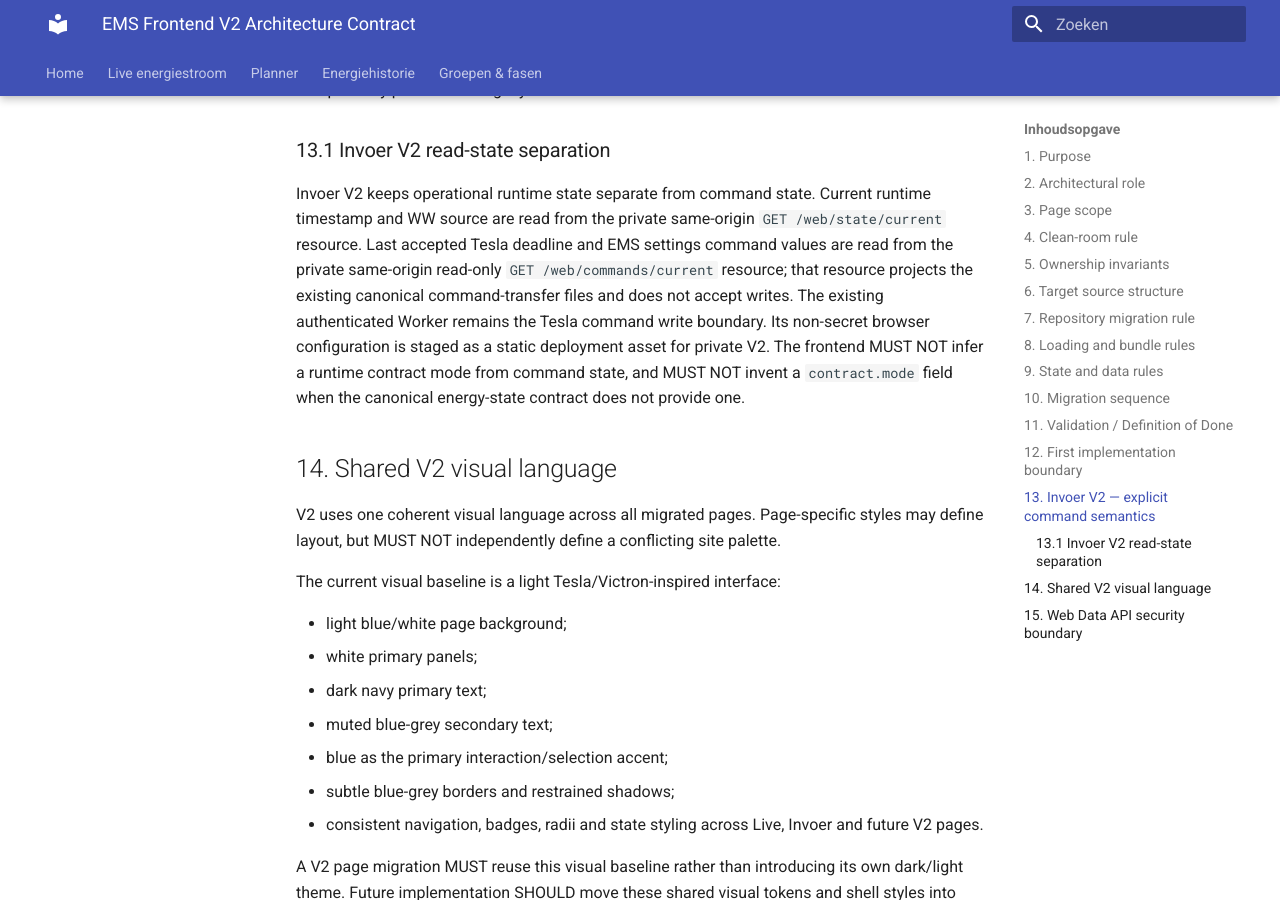
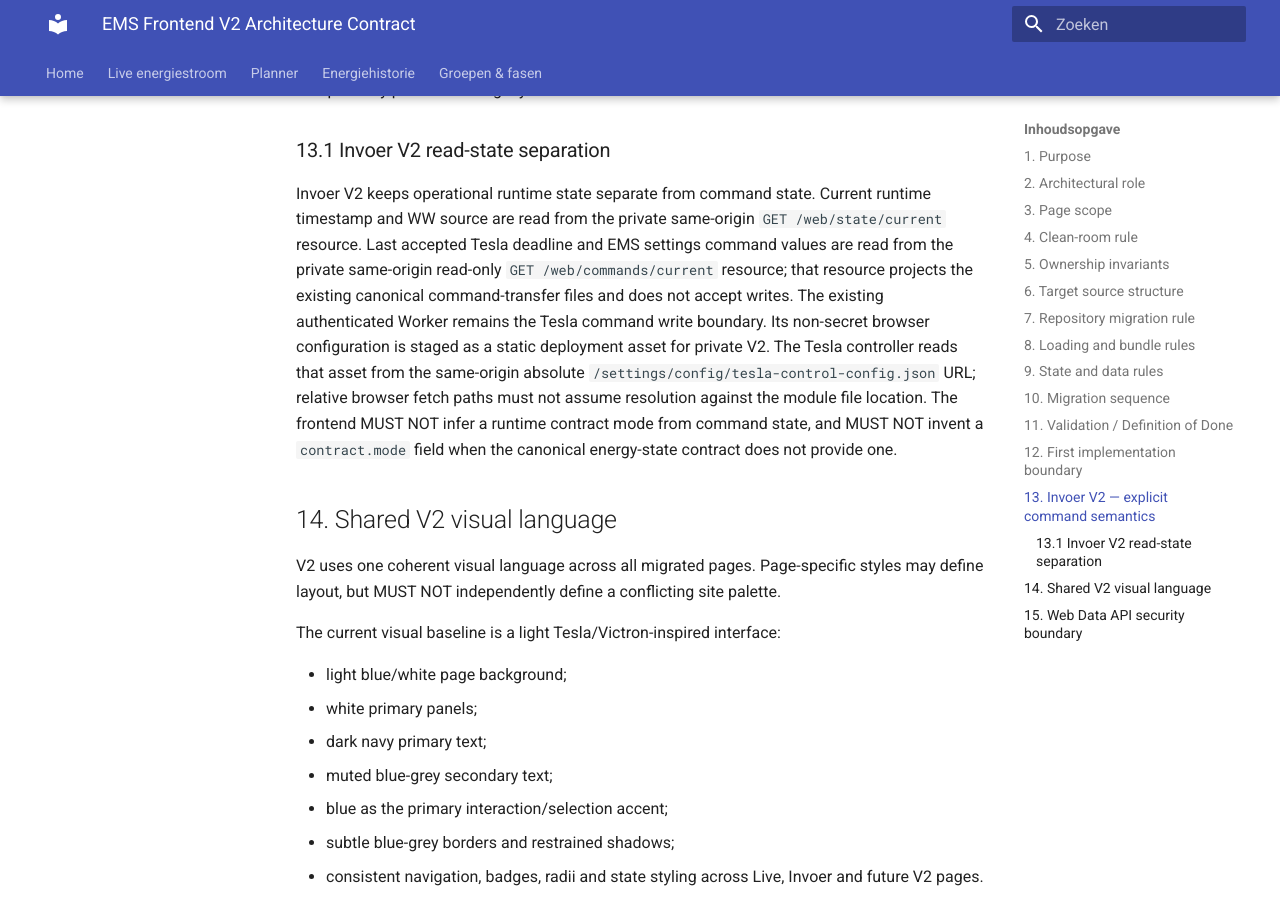
Before and after one commit to OnsKasteeltje/homey-energy-manual, an MkDocs documentation site: the page built from docs/architecture/ems-frontend-v2-architecture.md, in a window 1280 px wide and 900 px high, scrolled down 5879 px. Built offline with MkDocs 1.6.1 and Material for MkDocs 9.7.7, drawn with Linux system fonts in a browser that asks for light colours.

Commit message:
architecture: define Tesla config URL resolution

```diff
--- a/docs/architecture/ems-frontend-v2-architecture.md
+++ b/docs/architecture/ems-frontend-v2-architecture.md
@@ -217,7 +217,7 @@
 
 ### 13.1 Invoer V2 read-state separation
 
-Invoer V2 keeps operational runtime state separate from command state. Current runtime timestamp and WW source are read from the private same-origin `GET /web/state/current` resource. Last accepted Tesla deadline and EMS settings command values are read from the private same-origin read-only `GET /web/commands/current` resource; that resource projects the existing canonical command-transfer files and does not accept writes. The existing authenticated Worker remains the Tesla command write boundary. Its non-secret browser configuration is staged as a static deployment asset for private V2. The frontend MUST NOT infer a runtime contract mode from command state, and MUST NOT invent a `contract.mode` field when the canonical energy-state contract does not provide one.
+Invoer V2 keeps operational runtime state separate from command state. Current runtime timestamp and WW source are read from the private same-origin `GET /web/state/current` resource. Last accepted Tesla deadline and EMS settings command values are read from the private same-origin read-only `GET /web/commands/current` resource; that resource projects the existing canonical command-transfer files and does not accept writes. The existing authenticated Worker remains the Tesla command write boundary. Its non-secret browser configuration is staged as a static deployment asset for private V2. The Tesla controller reads that asset from the same-origin absolute `/settings/config/tesla-control-config.json` URL; relative browser fetch paths must not assume resolution against the module file location. The frontend MUST NOT infer a runtime contract mode from command state, and MUST NOT invent a `contract.mode` field when the canonical energy-state contract does not provide one.
 
 ## 14. Shared V2 visual language
 
```
